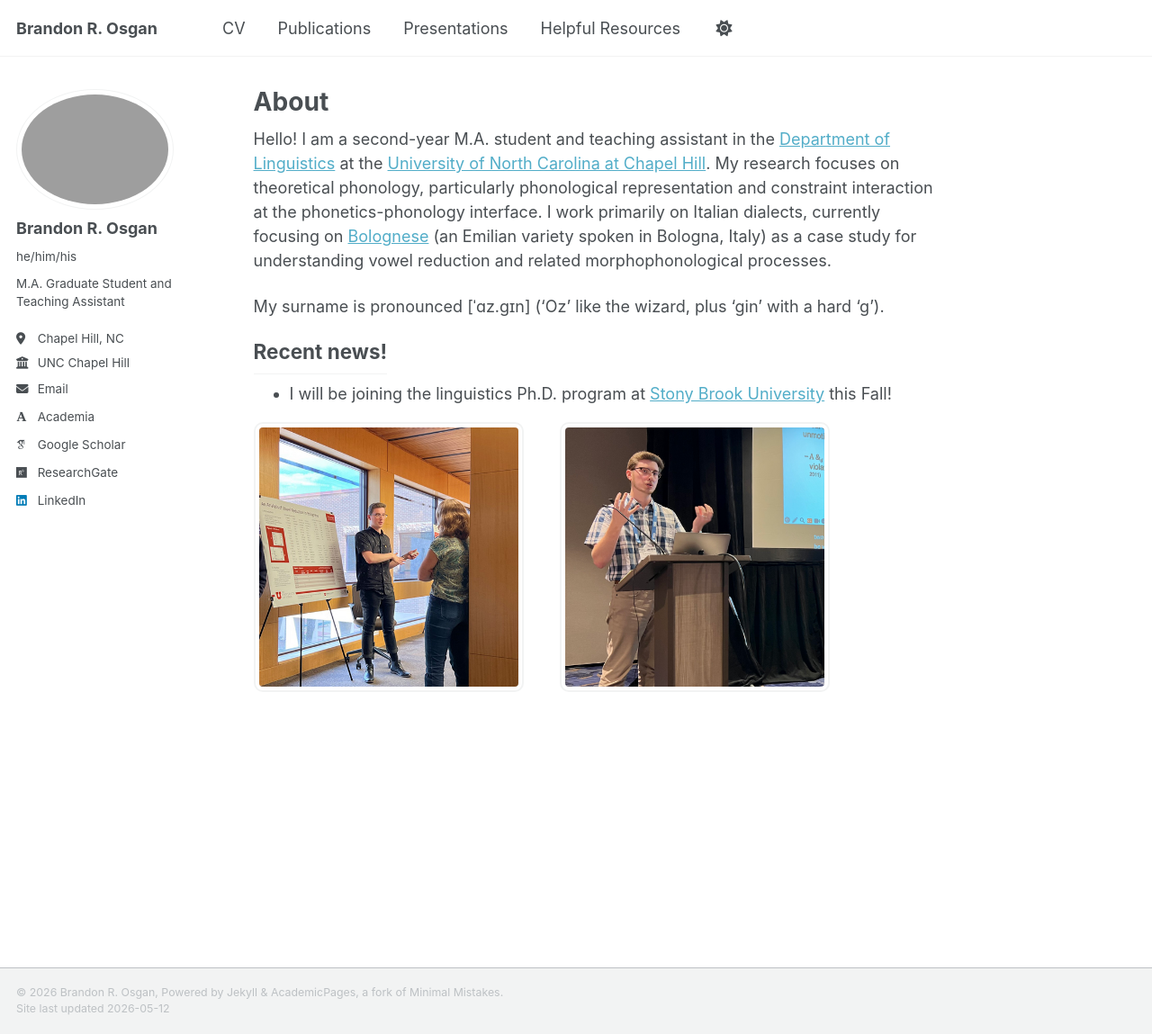
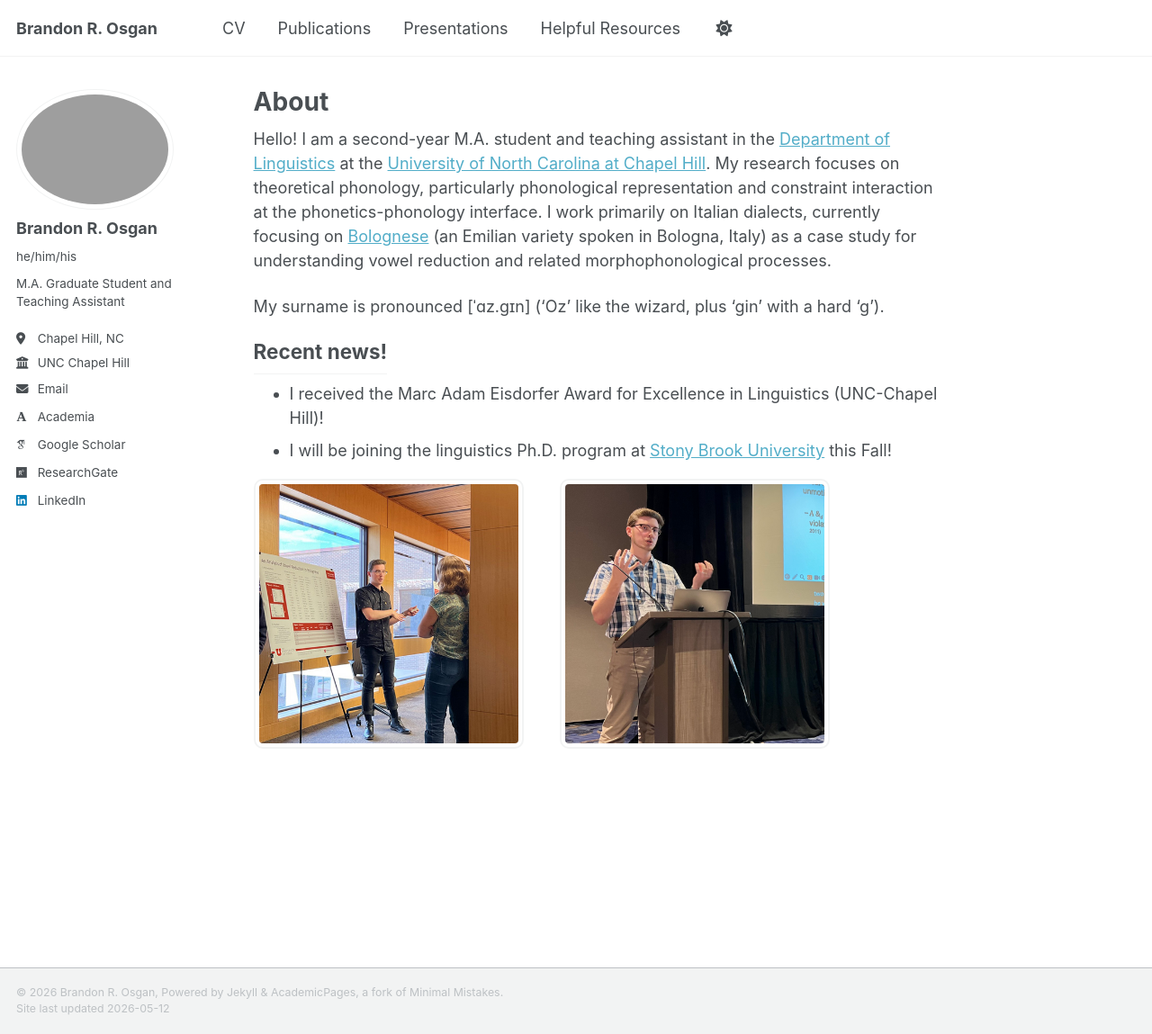
Before and after one commit to bosgan/bosgan.github.io, a Jekyll site: the page built from _pages/about.md, in a window 1280 px wide and 1149 px high. Shown: the whole window at 90% size. Built offline with Jekyll 4.4.1, drawn with Linux system fonts in a browser that asks for light colours; some web fonts are replaced; a script that is not in the unit is left out.

Commit message:
Update about.md

```diff
--- a/_pages/about.md
+++ b/_pages/about.md
@@ -13,6 +13,7 @@ My surname is pronounced [ˈɑz.gɪn] ('Oz' like the wizard, plus 'gin' with a h
 
 <h2 style="display: inline;">Recent news!</h2>
 
+* I received the Marc Adam Eisdorfer Award for Excellence in Linguistics (UNC-Chapel Hill)!
 * I will be joining the linguistics Ph.D. program at [Stony Brook University](https://linguistics.stonybrook.edu/) this Fall!
 
 <!-- * I gave a talk at the [2026 LSA Annual Meeting](https://web.cvent.com/event/d453188a-a321-46d4-b57e-79d5067e6521/summary) in New Orleans, Louisiana: "_Vowel Reduction is Conditioned by Quality and Quantity
```
